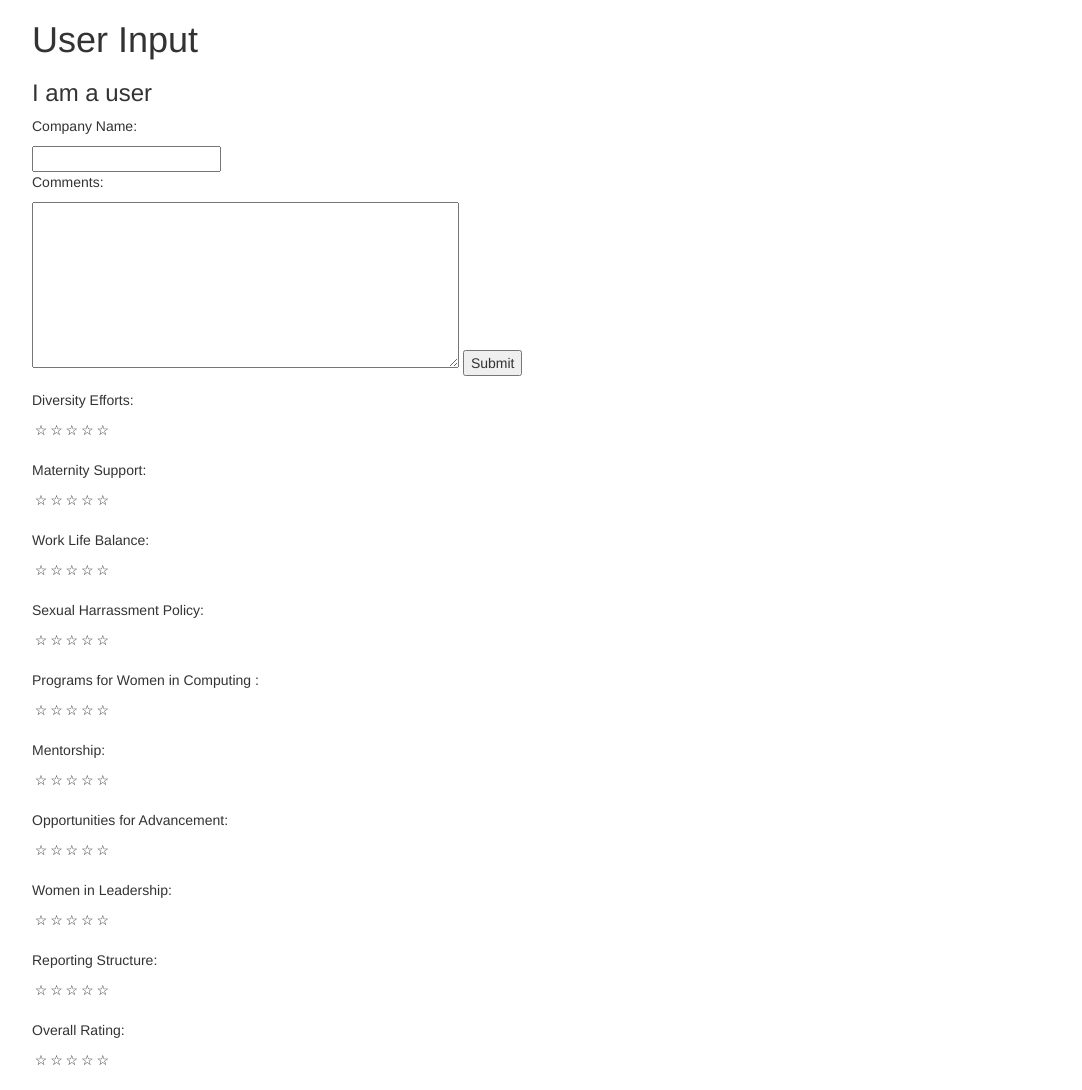
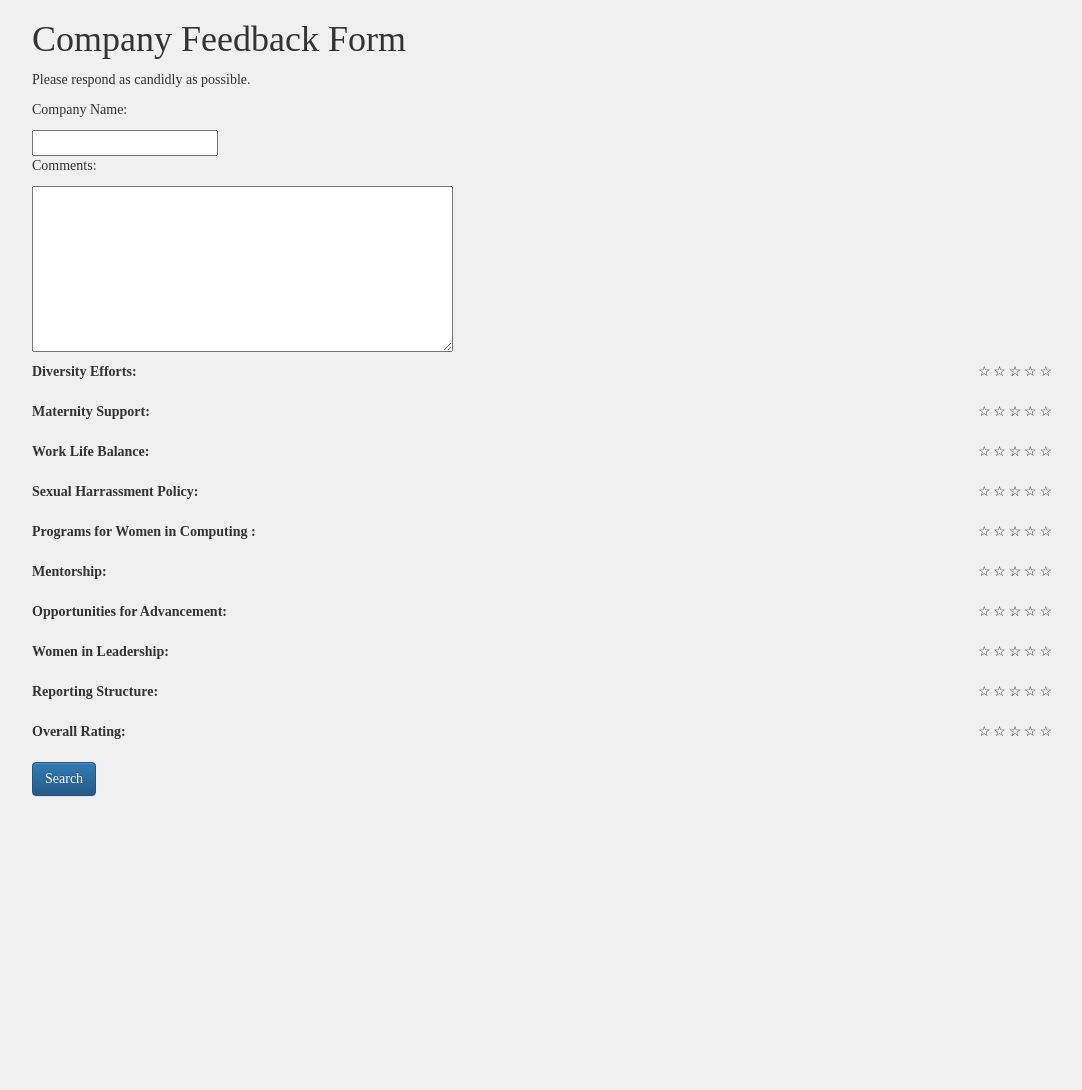
Before and after one commit to aishamidori/shatter, a Django app: template shatter/templates/shatter/survey.html in a window 1280 px wide. Shown: the whole page, without its empty margins (28-1110 px from the left). After the commit the page ends 797 px from the top, so only its background shows below. Run offline with Django 3.2, Linux system fonts and the light colour scheme; the template is opened without the code that fills it, so the values that code supplies are empty; some libraries are stand-ins or nearby versions.

Commit message:
little stylistic fixes, added in survey page

```diff
--- a/shatter/templates/shatter/survey.html
+++ b/shatter/templates/shatter/survey.html
@@ -5,84 +5,68 @@
 		<link rel="stylesheet" href="//maxcdn.bootstrapcdn.com/bootstrap/3.2.0/css/bootstrap.min.css">
 		<link rel="stylesheet" href="//maxcdn.bootstrapcdn.com/bootstrap/3.2.0/css/bootstrap-theme.min.css">
 		<script src="//maxcdn.bootstrapcdn.com/bootstrap/3.2.0/js/bootstrap.min.js"></script>
-		<!-- <link rel="stylesheet" href="{% static 'css/blog.css' %}"> -->
         <link rel="stylesheet" href="{% static 'css/survey.css' %}">
+        <link rel="stylesheet" href="{% static 'css/company.css' %}">
 	</head>
     <body>
         <div>
             <!-- <img src="/{{ company.image.url }}" height=70px width=70px></img> -->
-            <h1>User Input</h1>
-            <h3> I am a user</h3>
+            <h1>Company Feedback Form</h1>
+            <p>Please respond as candidly as possible.</p>
         </div>
 
-        <form action="demo_form.asp">
+        <form action="/">
             <p>Company Name: </p>
             <input type="text" name="CompanyName" ><br>
             <!-- Last name: <input type="text" name="LastName" value="Mouse"><br> -->
             <p>Comments: </p>
             <textarea type="text" name="Comments" cols="50" rows="8"></textarea>
 
-            <input type="submit" value="Submit">
-        </form>
-
-        <div id="statbox">
-            <p class="rating-header"> Diversity Efforts:</p>
-            <div class="rating">
+            <div id="stats">
+                <p class="rating-header-form"> Diversity Efforts:</p>
+                <div class="rating-form">
                     <span>☆</span><span>☆</span><span>☆</span><span>☆</span><span>☆</span>
                 </div><br><br>
-            <p class="rating-header">Maternity Support:</p>
-            <div class="rating">
+                <p class="rating-header-form">Maternity Support:</p>
+                <div class="rating-form">
                     <span>☆</span><span>☆</span><span>☆</span><span>☆</span><span>☆</span>
                 </div><br><br>
-            <p class="rating-header">Work Life Balance:</p>
-            <div class="rating">
+                <p class="rating-header-form">Work Life Balance:</p>
+                <div class="rating-form">
                     <span>☆</span><span>☆</span><span>☆</span><span>☆</span><span>☆</span>
                 </div><br><br>
-            <p class="rating-header">Sexual Harrassment Policy:</p>
-            <div class="rating">
+                <p class="rating-header-form">Sexual Harrassment Policy:</p>
+                <div class="rating-form">
                     <span>☆</span><span>☆</span><span>☆</span><span>☆</span><span>☆</span>
                 </div><br><br>
-            <p class="rating-header">Programs for Women in Computing :</p>
-            <div class="rating">
+                <p class="rating-header-form">Programs for Women in Computing :</p>
+                <div class="rating-form">
                     <span>☆</span><span>☆</span><span>☆</span><span>☆</span><span>☆</span>
                 </div><br><br>
-            <p class="rating-header">Mentorship:</p>
-            <div class="rating">
+                <p class="rating-header-form">Mentorship:</p>
+                <div class="rating-form">
                     <span>☆</span><span>☆</span><span>☆</span><span>☆</span><span>☆</span>
                 </div><br><br>
-            <p class="rating-header">Opportunities for Advancement:</p>
-            <div class="rating">
+                <p class="rating-header-form">Opportunities for Advancement:</p>
+                <div class="rating-form">
                     <span>☆</span><span>☆</span><span>☆</span><span>☆</span><span>☆</span>
                 </div><br><br>
-            <p class="rating-header">Women in Leadership:</p>
-            <div class="rating">
+                <p class="rating-header-form">Women in Leadership:</p>
+                <div class="rating-form">
                     <span>☆</span><span>☆</span><span>☆</span><span>☆</span><span>☆</span>
                 </div><br><br>
-            <p class="rating-header">Reporting Structure:</p>
-            <div class="rating">
+                <p class="rating-header-form">Reporting Structure:</p>
+                <div class="rating-form">
                     <span>☆</span><span>☆</span><span>☆</span><span>☆</span><span>☆</span>
                 </div><br><br>
-            <p class="rating-header">Overall Rating:</p>
-            <div class="rating">
+                <p class="rating-header-form">Overall Rating:</p>
+                <div class="rating-form">
                     <span>☆</span><span>☆</span><span>☆</span><span>☆</span><span>☆</span>
                 </div><br><br>
-
-
-
-
-
-
-
-
-
-
             </div>
 
-        {% for comment in comments %}
-        <div class="comment">
-            <h4>{{ comment.position }}</h4>
-            <p>{{ comment.comment }}</p>
-        </div>
-        {% endfor %}
+            <!--input id="submission" type="submit" value="Submit"-->
+            <button type="submit" class="btn btn-primary" value="Submit">Search</button>
+        </form>
     </body>
 </html>
--- a/shatter/urls.py
+++ b/shatter/urls.py
@@ -7,6 +7,7 @@ from . import views
 urlpatterns = patterns('',
     url(r'^$', views.landing),
     url(r'^company/(?P<company>\w{1,50})/$', views.company),
+    url(r'^survey/$', views.survey),
 )
 
 urlpatterns += staticfiles_urlpatterns()
--- a/shatter/views.py
+++ b/shatter/views.py
@@ -14,3 +14,6 @@ def company(request, company=None):
                 'company':companyObj,
                 'comments':comments
             })
+
+def survey(request):
+    return render(request, 'shatter/survey.html', {})
--- a/static/css/company.css
+++ b/static/css/company.css
@@ -1,36 +1,77 @@
-body {
-    padding: 50px;
-}
-
 img {
     position: relative;
     float: left;
-    width:70px;
-    height:70px;
-    margin-right:40px
+    margin-top: -50px;
+    width:100px;
+    height:100px;
+    margin-right:30px;
+    margin-left: 10px;
+    background-color: white;
+    border-style: solid;
+    border-color: lightgray;
+    border-width:1px;
+    padding: 7px;
+}
+
+body {
+    font-family: Lobster;
+    background-color: #F0F0F0;
+}
+
+#info {
+    width: 100%;
+    position: relative;
+    float: center;
+    background-color: #F0F0F0;
+    padding: 10px;
+}
+
+#comment-header {
+    font-weight: bold;
+    height: 50px;
+    padding: 10px;
+    padding-left: 15px;
+    padding-bottom: 5px;
+    border-bottom: 1px solid gray;
+}
+
+#comments {
+    border: 1px solid gray;
+    margin-top: 10px;
+    background-color: white;
 }
 
 #company-header {
-    padding-bottom: 30px;
+    margin-bottom: 0px;
+    margin-top:70px;
+    padding: 10px;
+    height: 90px;
+    background-color: white;
+    border-bottom: 1px solid lightgray;
+    border-top: 1px solid gray;
 }
 
 .title {
     position: relative;
     float: left;
     padding-left: 40px;
+    margin-bottom: 20px;
+    padding-top: -20px;
 }
 
 #statbox {
-    border-radius: 0.2px;
-    border-style: solid;
-    width: 100%;
-    padding: 15px;
+    border: 1px solid gray;
+    height: 100px;
+    float: center;
+    padding-top: 15px;
+    background-color: white;
 }
 
 .rating {
     position: relative;
-    float: right;
-    margin-right: 20px
+    float: left;
+    margin-left: 20px;
+    width: 100%;
 }
 
 .rating-header {
@@ -38,7 +79,7 @@ img {
     position:relative;
     float:left;
     margin-top: -10px;
-    padding-right:5px;
+    padding-right: 5px;
 }
 
 .rating-result {
@@ -46,17 +87,27 @@ img {
     position:relative;
     float:left;
     margin-top: -10px;
-    padding-right: 20px;
 }
 
 .comment {
-    border-width: 1px;
-    border-color: #C0C0C0;
-    border-style: solid;
-    padding: 10px;
+    border-bottom: 1px solid #C0C0C0;
+    margin: 20px;
 }
 
 .comment-body {
     width: 100%;
     overflow:auto;
 }
+
+#color-block {
+    background-color: #F7CB5C;
+    margin-bottom:-100px;
+    height:120px;
+    width: 100%;
+}
+
+h2 {
+    margin-top: 0px;
+    margin-bottom: 5px;
+    font-size: 250%;
+}
--- a/static/css/survey.css
+++ b/static/css/survey.css
@@ -1,17 +1,33 @@
 body { padding-left:  60px; }
 
-.rating {
+.rating-form {
   unicode-bidi: bidi-override;
   direction: rtl;
   float: left;
 }
-.rating > span {
+.rating-form > span {
   display: inline-block;
   position: relative;
   width: 1.1em;
 }
-.rating > span:hover ~ span:before {
+.rating-form > span:hover ~ span:before {
    content: "\2605";
    color: yellow;
    position: absolute;
 }
+#stats {
+    float: center;
+    margin-top: 10px;
+}
+
+#stats > .rating-form {
+    padding-right: 200px;
+    float: right;
+    cursor: pointer;
+}
+
+.rating-header-form {
+    font-weight: bold;
+    position:relative;
+    float:left;
+}
```
Also changed, not shown: shatter/templates/shatter/company.html (+10 -5 lines), shatter/templates/shatter/landing.html (+15 -8 lines), static/css/shatter.css (+21 -10 lines), db.sqlite3, media/company-images/FHCGSQg0.png (added), media/company-images/shatter.png (added), static/images/FHCGSQg0.png (added), static/images/dropbox_logo_detail.png (added), static/images/shatter.png (added), static/shatter4.jpg, static/shatter4bw.jpg (added), static/shatter4fade.jpg, 1 other file. Lines whose indentation alone changed are shown as unchanged.
